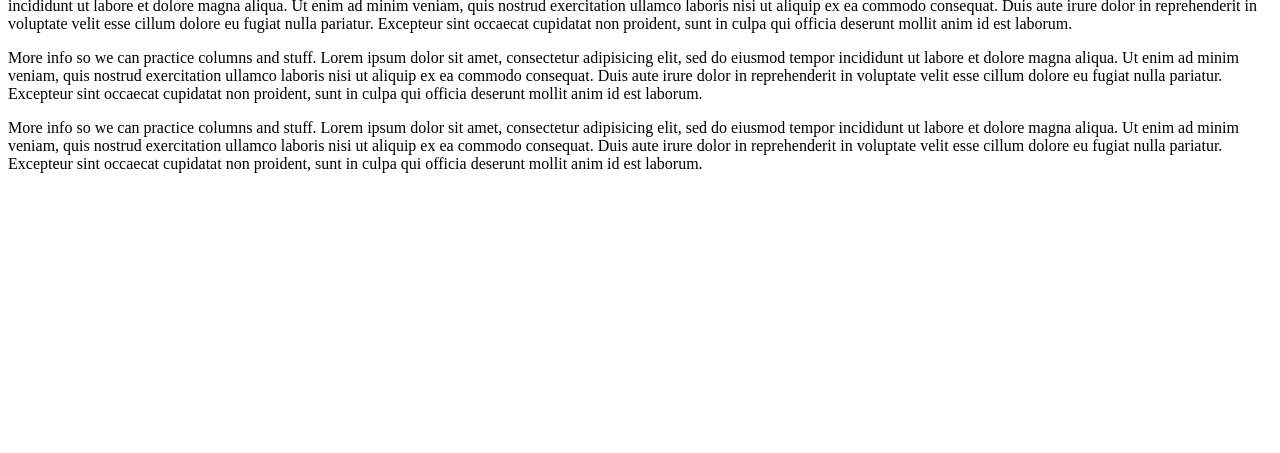
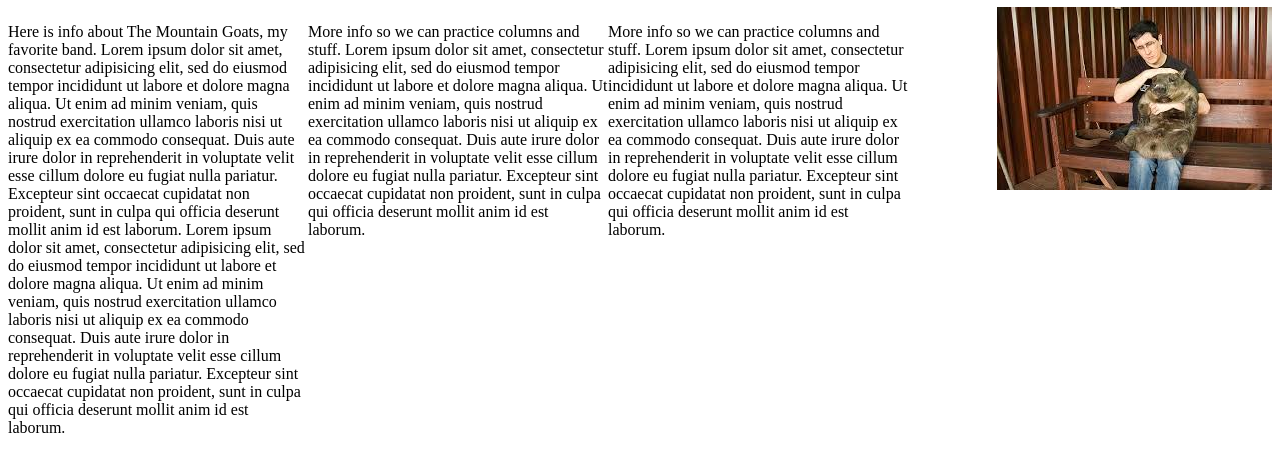
Before and after one commit to SaraSpink/mountain-goats-css, a plain HTML site: page mountain-goats.html in a window 1280 px wide. Shown: the part 387-840 px from the top of the page. Before the commit the page ends 800 px from the top, so only its background shows below. Drawn offline with Linux system fonts and the light colour scheme.

Commit message:
I finished it on my own

```diff
--- a/css/mountain-goats.css
+++ b/css/mountain-goats.css
@@ -3,3 +3,12 @@
   float: left;
   background-color: teal;
 }
+
+img.wrap {
+  float: right;
+}
+
+.column {
+  width: 300px;
+  float:left;
+}
--- a/mountain-goats.html
+++ b/mountain-goats.html
@@ -19,17 +19,22 @@
             <li>Seattle June 8</li>
           </ul>
     </div>
-
+  <h1> The Story of the Mountain Goats </h1>
+  <img src="img/images.jpeg" class="wrap">
+  <div class="column">
     <p>
       Here is info about The Mountain Goats, my favorite band. Lorem ipsum dolor sit amet, consectetur adipisicing elit, sed do eiusmod tempor incididunt ut labore et dolore magna aliqua. Ut enim ad minim veniam, quis nostrud exercitation ullamco laboris nisi ut aliquip ex ea commodo consequat. Duis aute irure dolor in reprehenderit in voluptate velit esse cillum dolore eu fugiat nulla pariatur. Excepteur sint occaecat cupidatat non proident, sunt in culpa qui officia deserunt mollit anim id est laborum. Lorem ipsum dolor sit amet, consectetur adipisicing elit, sed do eiusmod tempor incididunt ut labore et dolore magna aliqua. Ut enim ad minim veniam, quis nostrud exercitation ullamco laboris nisi ut aliquip ex ea commodo consequat. Duis aute irure dolor in reprehenderit in voluptate velit esse cillum dolore eu fugiat nulla pariatur. Excepteur sint occaecat cupidatat non proident, sunt in culpa qui officia deserunt mollit anim id est laborum.
     </p>
-
+  </div>
+  <div class="column">
     <p>
       More info so we can practice columns and stuff. Lorem ipsum dolor sit amet, consectetur adipisicing elit, sed do eiusmod tempor incididunt ut labore et dolore magna aliqua. Ut enim ad minim veniam, quis nostrud exercitation ullamco laboris nisi ut aliquip ex ea commodo consequat. Duis aute irure dolor in reprehenderit in voluptate velit esse cillum dolore eu fugiat nulla pariatur. Excepteur sint occaecat cupidatat non proident, sunt in culpa qui officia deserunt mollit anim id est laborum.
     </p>
-
+  </div>
+  <div class="column">
     <p>
       More info so we can practice columns and stuff. Lorem ipsum dolor sit amet, consectetur adipisicing elit, sed do eiusmod tempor incididunt ut labore et dolore magna aliqua. Ut enim ad minim veniam, quis nostrud exercitation ullamco laboris nisi ut aliquip ex ea commodo consequat. Duis aute irure dolor in reprehenderit in voluptate velit esse cillum dolore eu fugiat nulla pariatur. Excepteur sint occaecat cupidatat non proident, sunt in culpa qui officia deserunt mollit anim id est laborum.
     </p>
+  </div>
 </body>
 </html>
```
Lines whose indentation alone changed are shown as unchanged.
